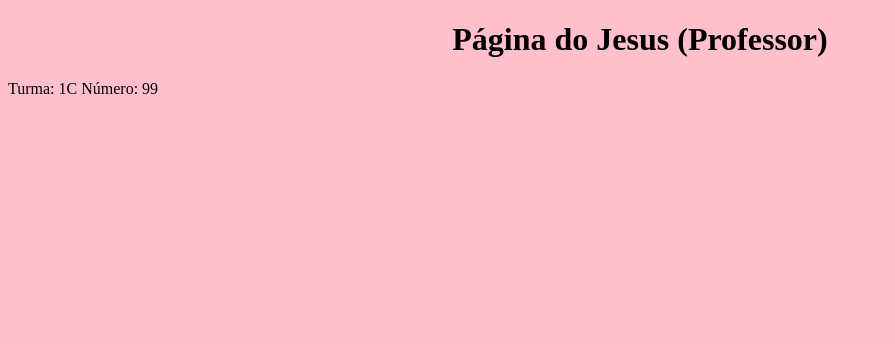
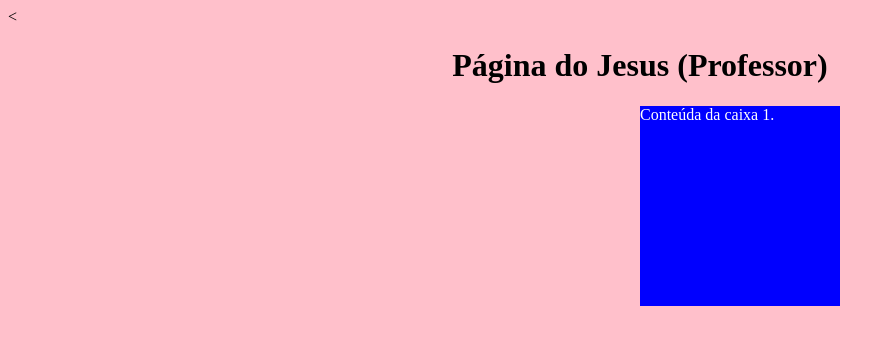
Before and after one commit to jesusmaringa/primeiroc_2t, a plain HTML site: page index.html in a window 1280 px wide. Shown: the whole page, without its empty margins (0-895 px from the left). Drawn offline with Linux system fonts and the light colour scheme.

Commit message:
Aula 28-07 - Posicão de uma caixa.

```diff
--- a/estilo.css
+++ b/estilo.css
@@ -1,6 +1,14 @@
 body {
-  background: pink;
+  background: pink
 }
 h1 {
   text-align: center;
 }
+.caixa1 {
+   position: relative;
+   background: blue;
+   width: 200px;
+   height: 200px;
+   color: #FFFFFF;
+   left: 50%;
+}
--- a/index.html
+++ b/index.html
@@ -3,10 +3,14 @@
   <head>
     <meta charset="utf-8">
     <title>Professor Jesus</title>
-    <link rel="stylesheet" href="estilo.css">
+    <<link rel="stylesheet" href="estilo.css">
   </head>
   <body>
-    <h1>Página do Jesus (Professor)</h1>
-    <p>Turma: 1C     Número: 99</p>
+ <h1>Página do Jesus (Professor)</h1>
+
+<div class="caixa1">
+  Conteúda da caixa 1.
+</div>
+
   </body>
 </html>
```
